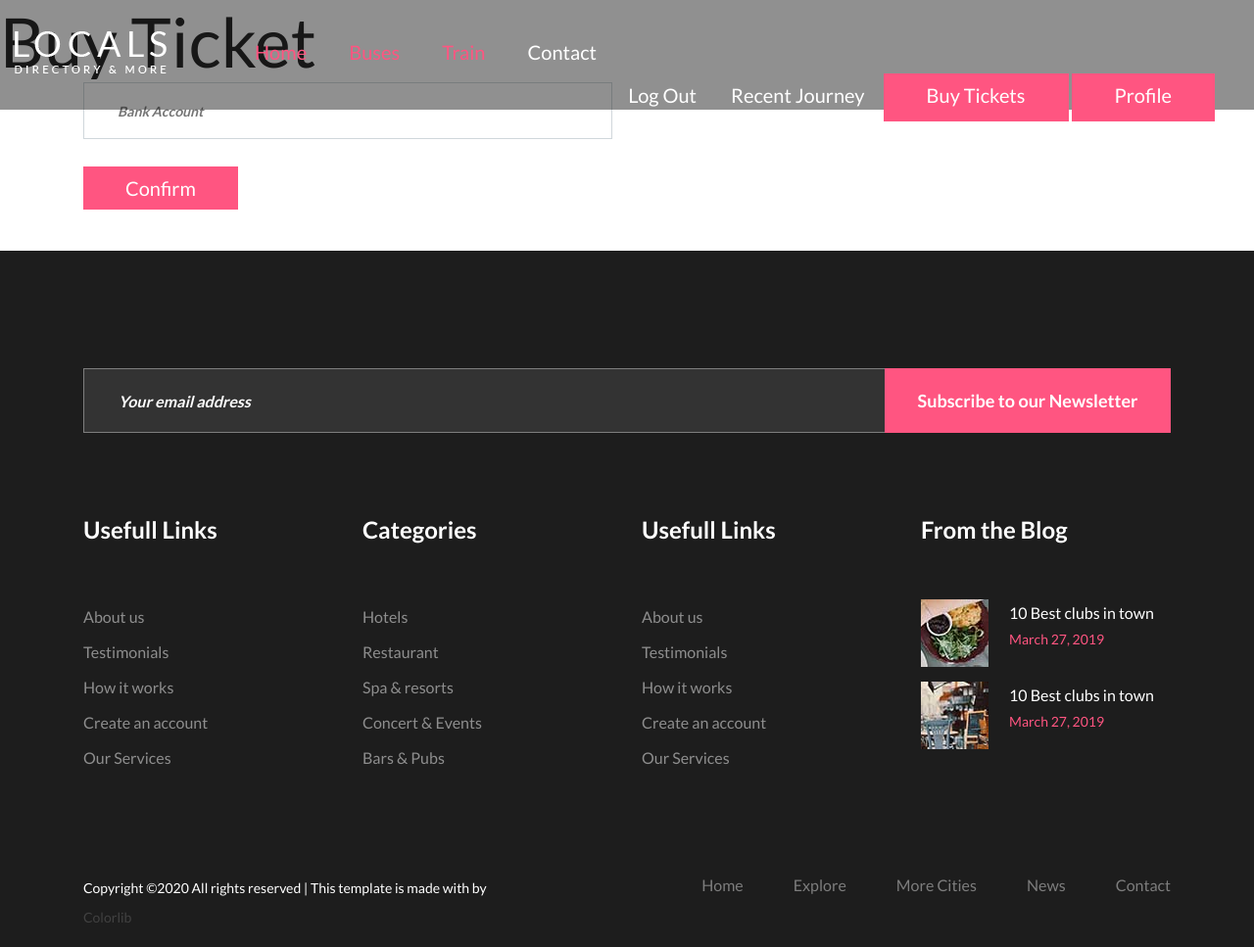
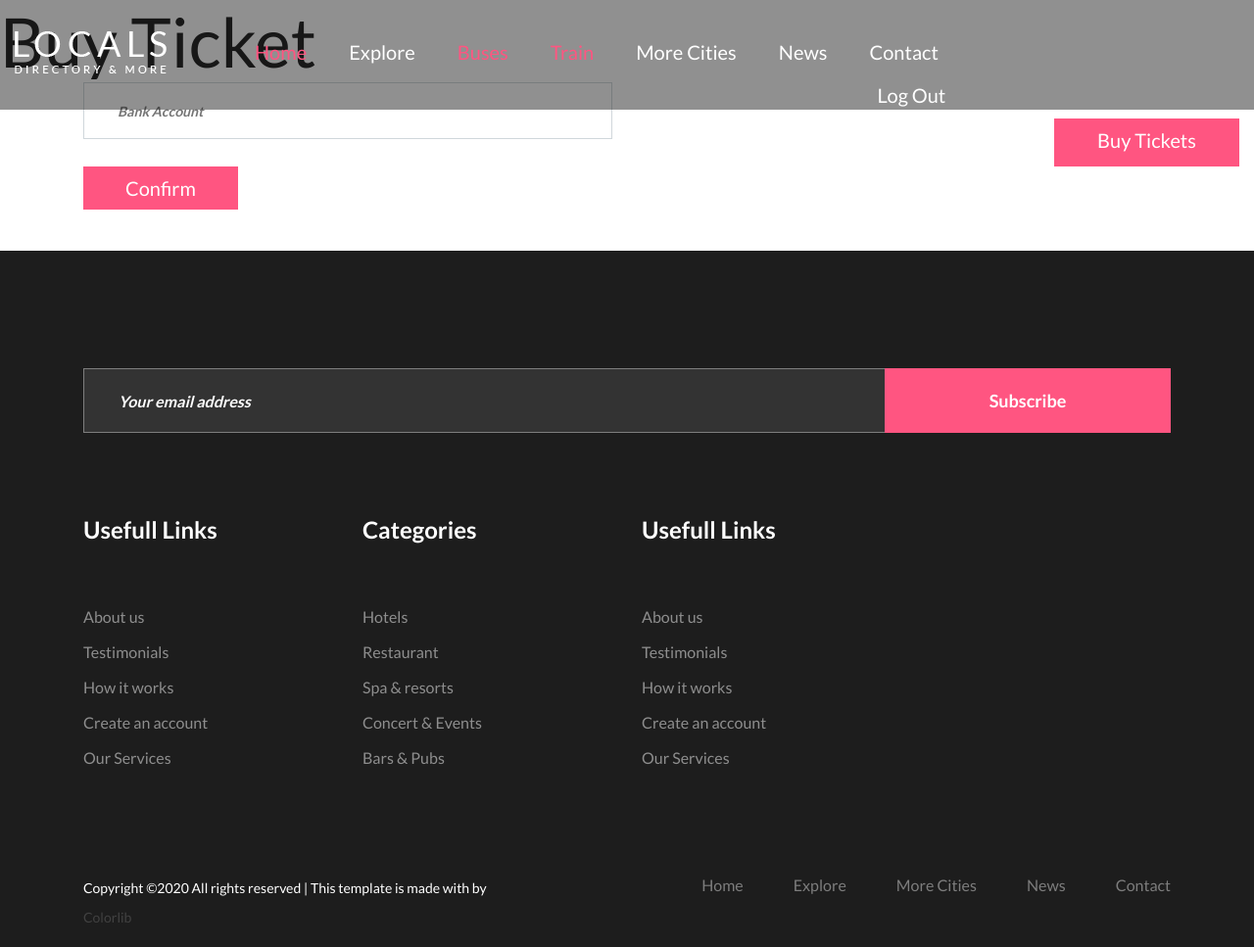
Before and after one commit to salem-git/Django-, a Django app: page /buy/ in a window 1280 px wide. Shown: the whole page at 98% size. Run offline with Django 3.2, Linux system fonts and the light colour scheme; a user stored in the database is signed in; some libraries are stand-ins or nearby versions.

Commit message:
Homepage modification

```diff
--- a/Babus/templates/base/base.html
+++ b/Babus/templates/base/base.html
@@ -53,30 +55,29 @@
                 <ul>
                     <li class="active"><a href="{% url 'Home:index' %}">Home</a></li>
 
-                    <!-- <li><a href="how-it-works.html">Explore</a></li> -->
+                    <li><a href="how-it-works.html">Explore</a></li>
                     <li class="active"><a href="{% url 'Buses:buses' %}">Buses</a></li>
                     <li class="active"><a href="{% url 'Train:train' %}">Train</a></li>
-                    <!-- <li><a href="listings.html">More Cities</a></li> -->
-                    <!-- <li><a href="blog.html">News</a></li> -->
+                    <li><a href="listings.html">More Cities</a></li>
+                    <li><a href="blog.html">News</a></li>
                     <li><a href="{% url 'Contact:contact' %}">Contact</a></li>
                 </ul>
             </nav>
             <div class="header-right">
                 <div class="user-access">
                     {% if user.is_authenticated %}
-
+                    <li class="nav-item">
                       <a class="nav-link" href="{% url 'logout' %}">Log Out</a>
-                      <a class="nav-link" href="{% url 'CustomerHome:fetch_journey' %}">Recent Journey</a>
-                     <a href="{% url 'CustomerHome:CustomerHome' %}" class="primary-btn">Buy Tickets</a>
-                     <a href="{% url 'CustomerHome:profile' %}" class="primary-btn">Profile</a>
-
+                    </li>
+                    <li class="nav-item">
+                        <a class="nav-link" href="{% url 'RecentJourney:RecentJourney' %}">Recent Journey</a>
+                      </li>
                     {% else %}
                     <a href="{% url 'Signup:signup' %}">Register/</a>
                     <a href="{% url 'login' %}">Login</a>
-
+                    {% endif %}
                 </div>
                 <a href="{% url 'login' %}" class="primary-btn">Buy Tickets</a>
-                {% endif %}
             </div>
             <div id="mobile-menu-wrap"></div>
         </div>
@@ -343,8 +280,8 @@
                     <div class="single-work-item">
                         <div class="number">01.</div>
                         <div class="work-text">
-                            <h4>Search the portal</h4>
-                            <p>Fusce urna quam, euismod sit amet mollis quis.Aliquam erat volutpat. Morbi id dictum quam, ut.</p>
+                            <h4>Search</h4>
+                            <p>Search by means and destination.</p>
                         </div>
                     </div>
                 </div>
@@ -412,7 +346,7 @@
                 <div class="col-lg-12">
                     <form action="#" class="newslatter-form">
                         <input type="text" placeholder="Your email address">
-                        <button type="submit">Subscribe to our Newsletter</button>
+                        <button type="submit">Subscribe</button>
                     </form>
                 </div>
             </div>
@@ -453,29 +387,7 @@
                         </ul>
                     </div>
                 </div>
-                <div class="col-lg-3 col-sm-6">
-                    <div class="footer-widget">
-                        <h4>From the Blog</h4>
-                        <div class="single-blog">
-                            <div class="blog-pic">
-                                <img src="{% static 'img/f-blog-1.jpg'%}" alt="">
-                            </div>
-                            <div class="blog-text">
-                                <h6>10 Best clubs in town</h6>
-                                <span>March 27, 2019</span>
-                            </div>
-                        </div>
-                        <div class="single-blog">
-                            <div class="blog-pic">
-                                <img src="{% static 'img/f-blog-2.jpg'%}" alt="">
-                            </div>
-                            <div class="blog-text">
-                                <h6>10 Best clubs in town</h6>
-                                <span>March 27, 2019</span>
-                            </div>
-                        </div>
-                    </div>
-                </div>
+
             </div>
             <div class="row footer-bottom">
                 <div class="col-lg-5 order-2 order-lg-1">
```
Also changed, not shown: other parts of Babus/templates/base/base.html (+14 -89 lines).
